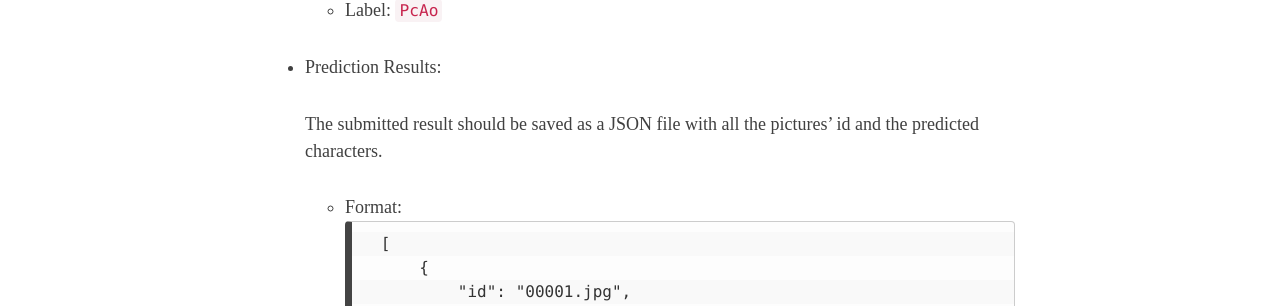
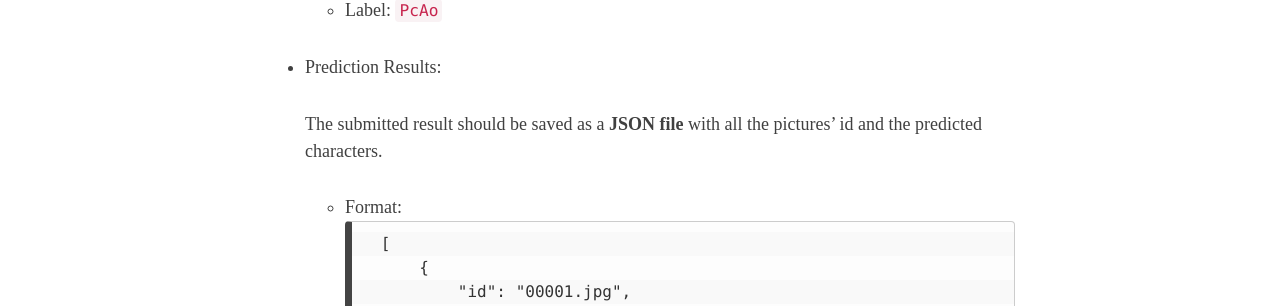
Before and after one commit to SCUAIClub/SCUAIClub.github.io, a Jekyll site: the page built from _posts/2018-10-13-dataset.md, in a window 1280 px wide and 900 px high, scrolled down 623 px. Shown: the part 146-452 px from the top of the window. Built offline with Jekyll 4.4.1, drawn with Linux system fonts in a browser that asks for light colours; nearby versions of some CDN libraries; some web fonts are replaced.

````diff
--- a/_posts/2018-10-13-dataset.md
+++ b/_posts/2018-10-13-dataset.md
@@ -20,7 +20,7 @@ subtitle: The dataset for training and validation.
 
 - Prediction Results:
 
-    The submitted result should be saved as a JSON file with all the pictures' id and the predicted characters.
+    The submitted result should be saved as a **JSON file** with all the pictures' id and the predicted characters.
     - Format:
         ```
         [
````
